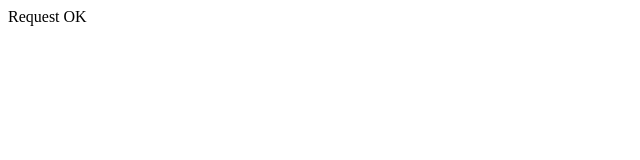
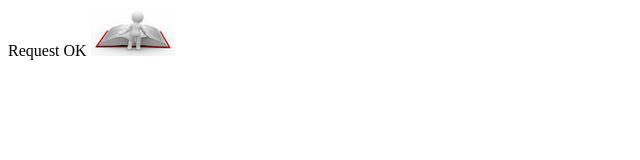
Before and after one commit to shen-inst/deploy_test, a plain HTML site: page www/index.html in a window 1280 px wide. Shown: the whole page, without its empty margins (0-640 px from the left). Drawn offline with Linux system fonts and the light colour scheme.

Commit message:
Update index.html

```diff
--- a/www/index.html
+++ b/www/index.html
@@ -5,5 +5,6 @@
 
   <body>
     Request OK
+    <img src="bankui003.png">
   </body>
 </html>
```
